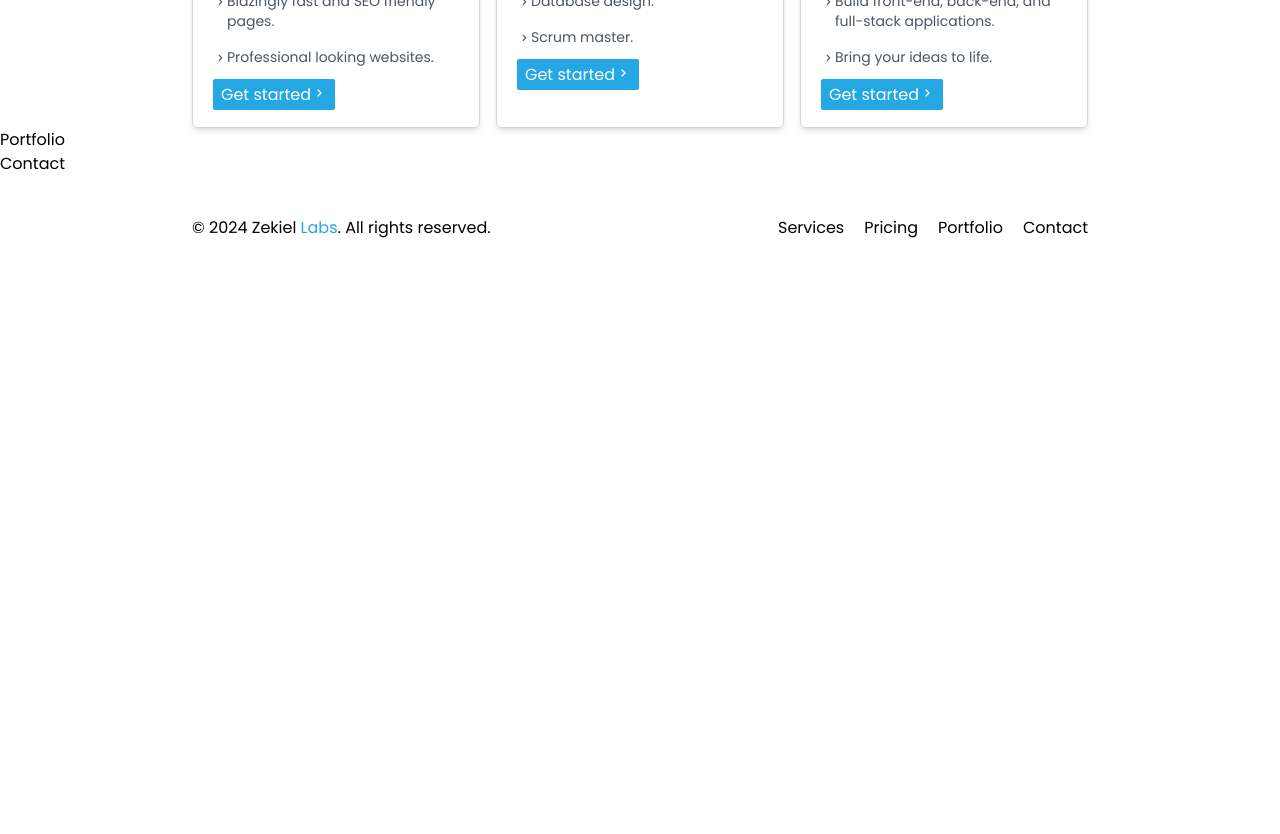
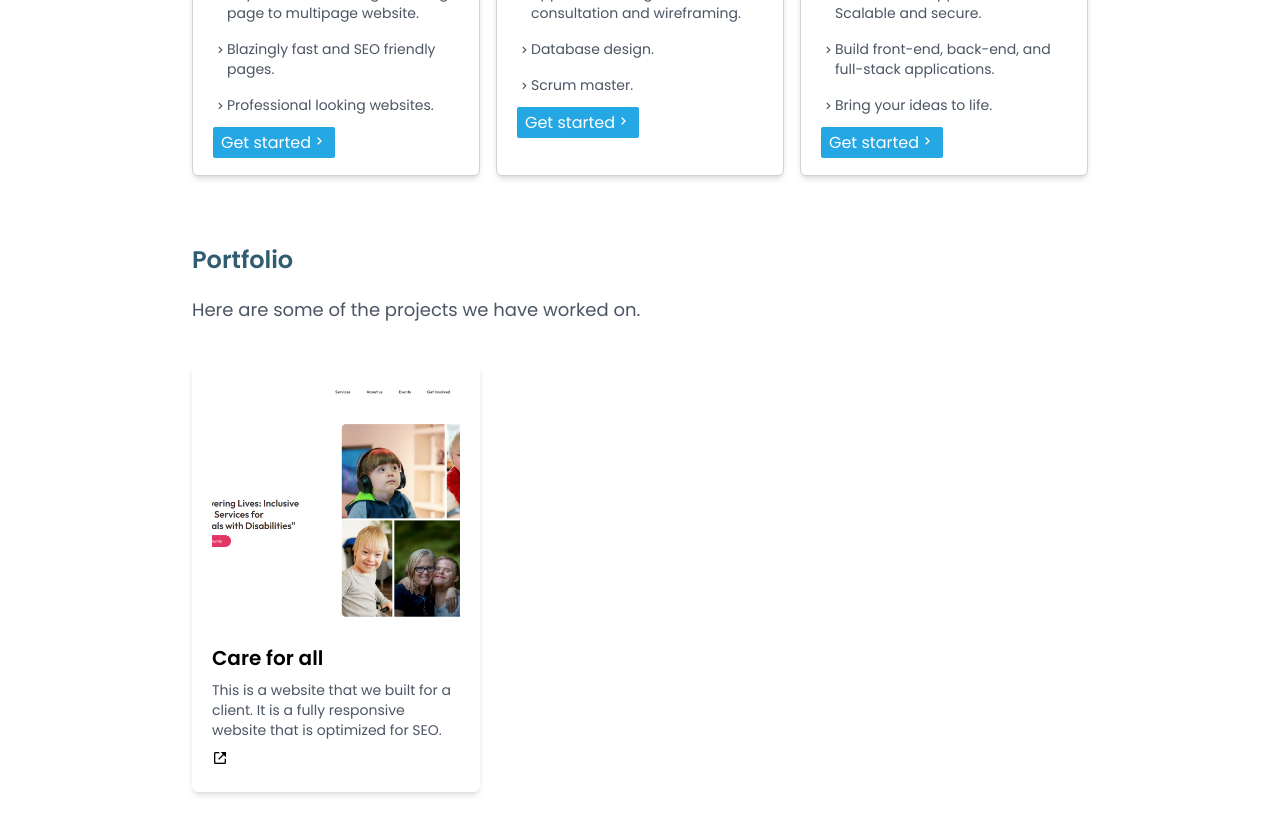
Before and after one commit to Ekpenga9000/zekiellabs, a Next.js app: page / in a window 1280 px wide. Shown: the part 1960-2794 px from the top of the page. Before the commit the page ends 2240 px from the top, so only its background shows below. Built offline with nearby package versions, Linux system fonts and the light colour scheme.

Commit message:
Style Portfolio Card

```diff
--- a/app/components/Contact.tsx
+++ b/app/components/Contact.tsx
@@ -2,7 +2,33 @@ import React from 'react'
 
 const Contact = () => {
   return (
-    <div>Contact</div>
+    <section id='contact' className="flex justify-center mt-20 bg-primary pb-4">
+      <div className="container-custom">
+        <h2 className="text-2xl font-semibold mt-5 text-white">Contact</h2>
+        <p className="text-lg mt-5 text-white">
+          Let's talk about how we can help you.
+        </p>
+        <form action="" className="mt-10">
+          <div className="grid grid-cols-1 md:grid-cols-2 gap-4">
+            <div>
+              <label htmlFor="name" className="block text-white">Name</label>
+              <input type="text" id="name" className="w-full p-2 mt-1 border border-gray-300 rounded-md" />
+            </div>
+            <div>
+              <label htmlFor="email" className="block text-white">Email</label>
+              <input type="email" id="email" className="w-full p-2 mt-1 border border-gray-300 rounded-md" />
+            </div>
+          </div>
+          <div className="mt-5">
+            <label htmlFor="message" className="block text-white">Message</label>
+            <textarea name="message" id="message" className="w-full p-2 mt-1 border border-gray-300 rounded-md"></textarea>
+          </div>
+          <button type="submit" className="bg-primary inline-block relative pr-9 text-white border border-solid border-y-white px-6 py-1 mt-5 rounded-md">
+            Send Message <i className="bx bx-right-arrow-alt absolute top-2"></i>
+          </button>
+        </form>
+      </div>
+    </section>
   )
 }
 
--- a/app/components/Portfolio.tsx
+++ b/app/components/Portfolio.tsx
@@ -1,8 +1,30 @@
 import React from 'react'
+import PortfolioCard from './PortfolioCard';
+import imgSrc from "@public/images/careforall.png";
 
 const Portfolio = () => {
+  const img = {
+    src: imgSrc,
+    alt: "Care for all website"
+  }
   return (
-    <div>Portfolio</div>
+    <section className='flex justify-center mt-12 '>
+      <div className="container-custom">
+        <h2 className="text-2xl font-semibold mt-5 color-secondary">Portfolio</h2>
+        <p className="text-lg mt-5 text-gray-600">
+          Here are some of the projects we have worked on.
+        </p>
+        <div className="container-custom grid grid-cols-1 md:grid-cols-2 lg:grid-cols-3 gap-4 mt-10">
+          <PortfolioCard
+            title="Care for all"
+            description="This is a website that we built for a client. It is a fully responsive website that is optimized for SEO."
+            image={img}
+            link = "https://careforallinc.netlify.app/"
+          />
+
+        </div>
+      </div>
+    </section>
   )
 }
 
--- /dev/null
+++ b/app/components/PortfolioCard.tsx
@@ -0,0 +1,35 @@
+import React from "react";
+import Image, { StaticImageData } from "next/image";
+
+interface PortfolioCardProps {
+  image: {
+    src: StaticImageData;
+    alt: string;
+  };
+  title: string;
+  description: string;
+  link: string;
+}
+
+const PortfolioCard = (props: PortfolioCardProps) => {
+  const { image, title, description, link } = props;
+  return (
+    <div className="bg-white p-5 rounded-md shadow-md">
+      <Image
+        src={image.src}
+        alt={image.alt}
+        width={300}
+        height={240}
+        className="w-full h-60 object-cover rounded-md"
+      />
+
+      <h3 className="text-xl font-semibold mt-5">{title}</h3>
+      <p className="my-2 text-sm text-gray-600">{description}</p>
+      <a href={link} target="_blank" className="block">
+        <i className="bx bx-link-external"></i>
+      </a>
+    </div>
+  );
+};
+
+export default PortfolioCard;
--- a/app/components/Pricing.tsx
+++ b/app/components/Pricing.tsx
@@ -3,7 +3,7 @@ import PriceCard from "./PriceCard";
 
 const Pricing = () => {
   return (
-    <section id="pricing" className="flex justify-center">
+    <section id="pricing" className="flex justify-center mt-12">
       <div className="container-custom">
         <h2 className="text-2xl font-semibold mt-5 color-secondary">Pricing</h2>
         <p className="text-lg mt-5 text-gray-600">
```
Also changed, not shown: public/images/careforall.png (added).
